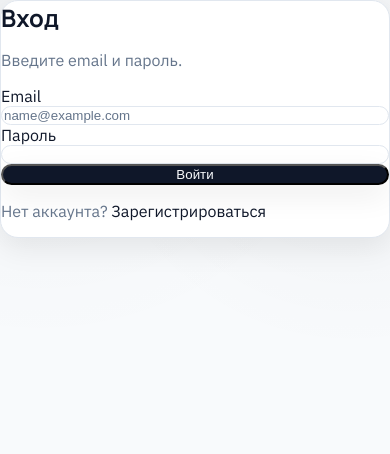
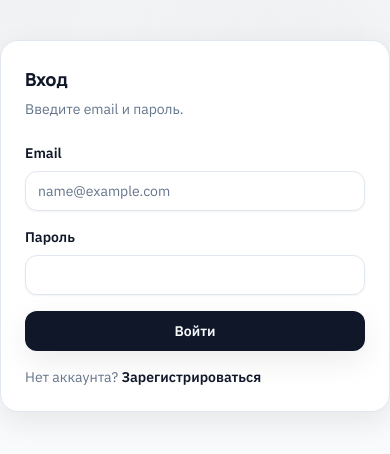
Before and after one commit to diplomas-2026/gavrilov-retail-store, a React (Vite) app in the folder product-web/: page /login in a window 390 px wide. Shown: the top 454 px of the page. Built offline with nearby package versions, Linux system fonts and the light colour scheme; no server answers.

Commit message:
fix(web): включить responsive Tailwind в проде

```diff
--- a/product-web/package.json
+++ b/product-web/package.json
@@ -20,12 +20,11 @@
   },
   "devDependencies": {
     "@playwright/test": "^1.54.2",
-    "@tailwindcss/postcss": "^4.2.1",
     "@vitejs/plugin-react": "^4.4.1",
     "autoprefixer": "^10.4.27",
     "postcss": "^8.5.8",
     "simple-icons": "^16.10.0",
-    "tailwindcss": "^4.2.1",
+    "tailwindcss": "^3.4.17",
     "vite": "^5.4.19"
   }
 }
--- a/product-web/postcss.config.js
+++ b/product-web/postcss.config.js
@@ -1,6 +1,6 @@
 export default {
   plugins: {
-    '@tailwindcss/postcss': {},
+    tailwindcss: {},
     autoprefixer: {}
   }
 };
--- a/product-web/src/styles.css
+++ b/product-web/src/styles.css
@@ -1,4 +1,3 @@
-@config "../tailwind.config.js";
 @tailwind base;
 @tailwind components;
 @tailwind utilities;
--- /dev/null
+++ b/product-web/tailwind.config.cjs
@@ -0,0 +1,50 @@
+/** @type {import('tailwindcss').Config} */
+module.exports = {
+  content: ['./index.html', './src/**/*.{js,jsx}'],
+  theme: {
+    extend: {
+      colors: {
+        border: 'hsl(var(--border))',
+        input: 'hsl(var(--input))',
+        ring: 'hsl(var(--ring))',
+        background: 'hsl(var(--background))',
+        foreground: 'hsl(var(--foreground))',
+        primary: {
+          DEFAULT: 'hsl(var(--primary))',
+          foreground: 'hsl(var(--primary-foreground))'
+        },
+        secondary: {
+          DEFAULT: 'hsl(var(--secondary))',
+          foreground: 'hsl(var(--secondary-foreground))'
+        },
+        muted: {
+          DEFAULT: 'hsl(var(--muted))',
+          foreground: 'hsl(var(--muted-foreground))'
+        },
+        accent: {
+          DEFAULT: 'hsl(var(--accent))',
+          foreground: 'hsl(var(--accent-foreground))'
+        },
+        destructive: {
+          DEFAULT: 'hsl(var(--destructive))',
+          foreground: 'hsl(var(--destructive-foreground))'
+        },
+        card: {
+          DEFAULT: 'hsl(var(--card))',
+          foreground: 'hsl(var(--card-foreground))'
+        }
+      },
+      borderRadius: {
+        xl: 'calc(var(--radius) + 4px)',
+        lg: 'var(--radius)',
+        md: 'calc(var(--radius) - 2px)',
+        sm: 'calc(var(--radius) - 4px)'
+      },
+      boxShadow: {
+        soft: '0 10px 30px rgba(0, 0, 0, 0.08)',
+        soft2: '0 18px 48px rgba(0, 0, 0, 0.10)'
+      }
+    }
+  },
+  plugins: []
+};
```
Also changed, not shown: 1 other file (tests, documents, lock files or other folders).
